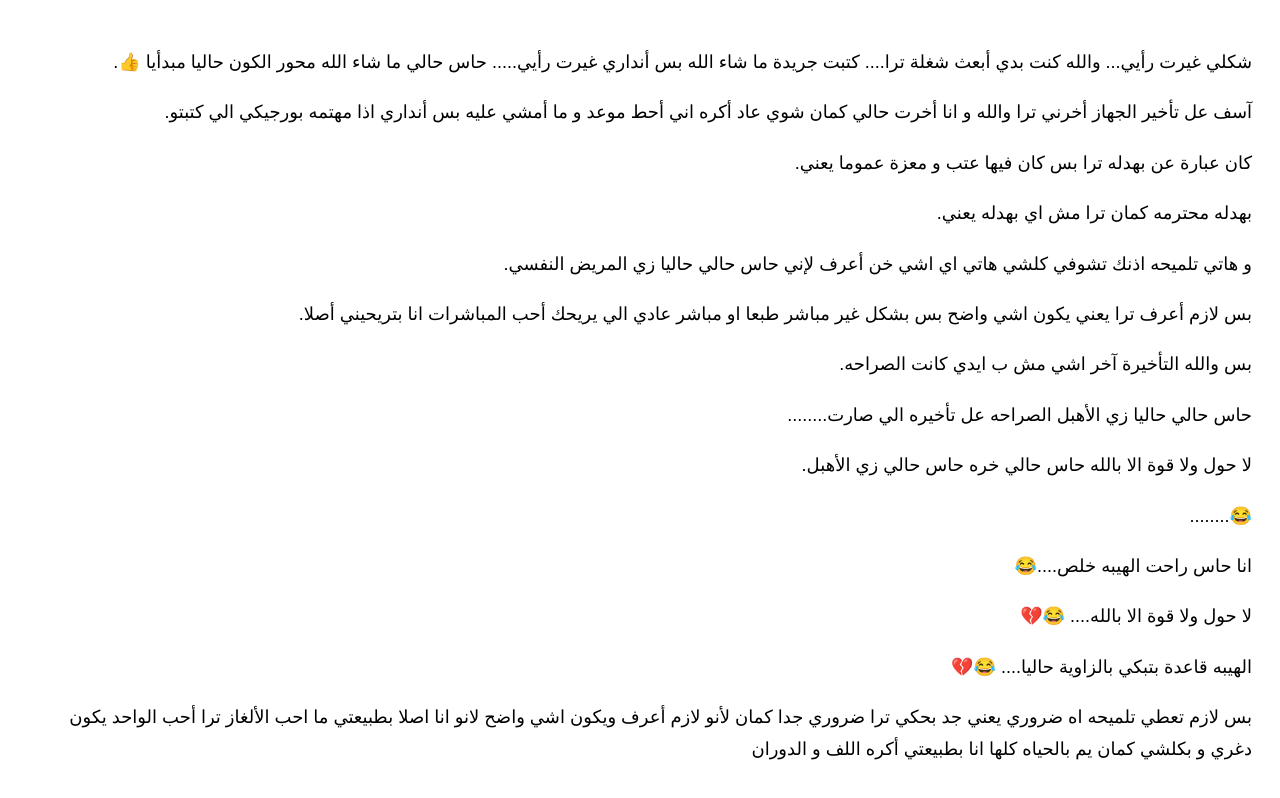
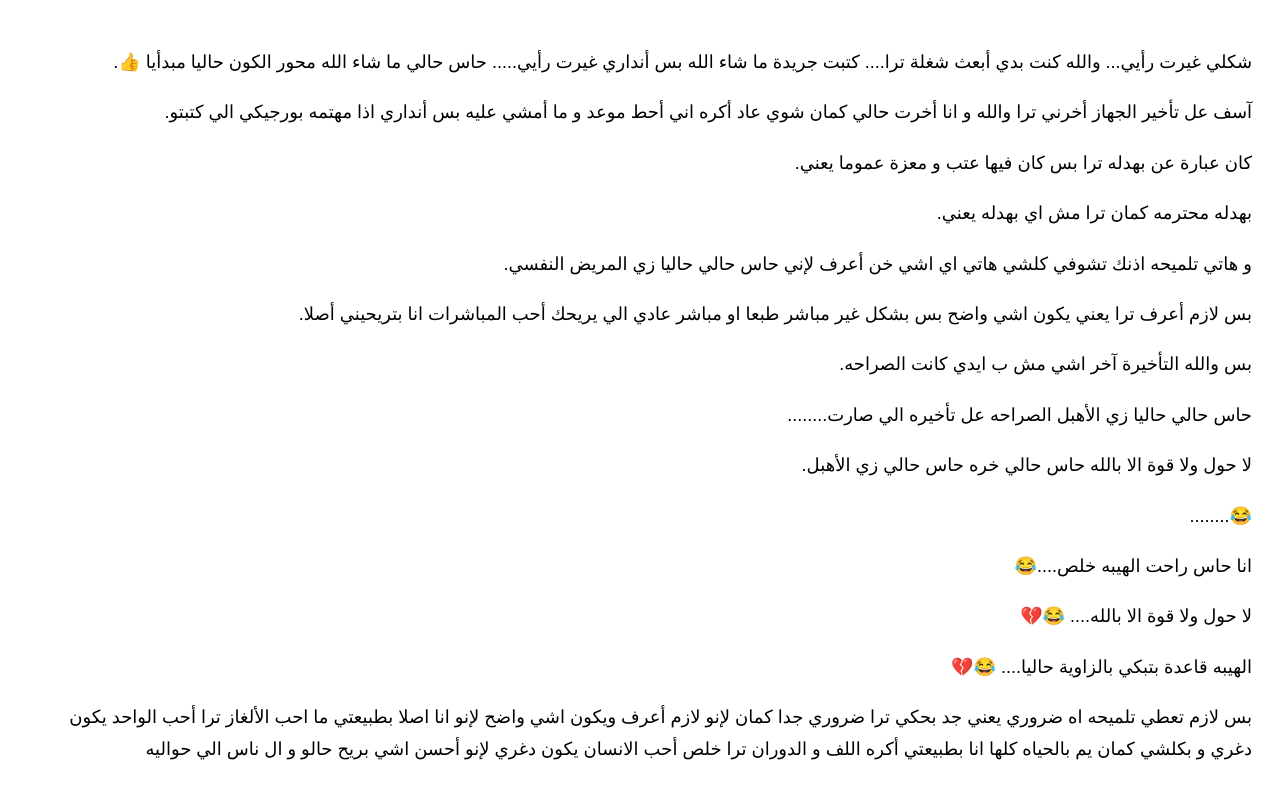
Before and after one commit to MeaninglessUsername1/RandomURLname, a plain HTML site: page index.html in a window 1280 px wide. Drawn offline with Linux system fonts and the light colour scheme.

Commit message:
Update index.html

```diff
--- a/index.html
+++ b/index.html
@@ -45,7 +45,8 @@
 
 <p>الهيبه قاعدة بتبكي بالزاوية حاليا.... 😂💔 </p>
 
-<p>بس لازم تعطي تلميحه اه ضروري يعني جد بحكي ترا ضروري جدا كمان لأنو لازم أعرف ويكون اشي واضح لانو انا اصلا بطبيعتي ما احب الألغاز ترا أحب الواحد يكون دغري و بكلشي كمان يم بالحياه كلها انا بطبيعتي أكره اللف و الدوران</p>
+<p>بس لازم تعطي تلميحه اه ضروري يعني جد بحكي ترا ضروري جدا كمان لإنو لازم أعرف ويكون اشي واضح لإنو انا اصلا بطبيعتي ما احب الألغاز ترا أحب الواحد يكون دغري و بكلشي كمان يم بالحياه كلها انا بطبيعتي أكره اللف و
+ الدوران ترا خلص أحب الانسان يكون دغري لإنو أحسن اشي بريح حالو و ال ناس الي حواليه</p>
 
 </body>
 </html>
```
